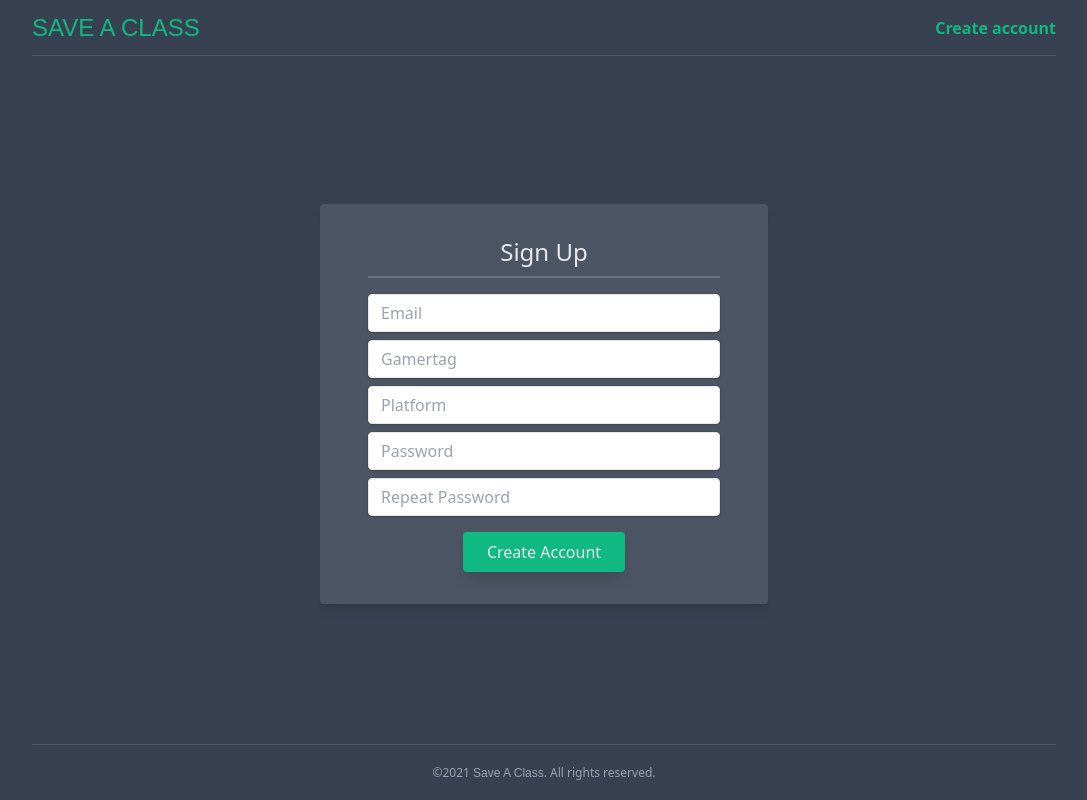
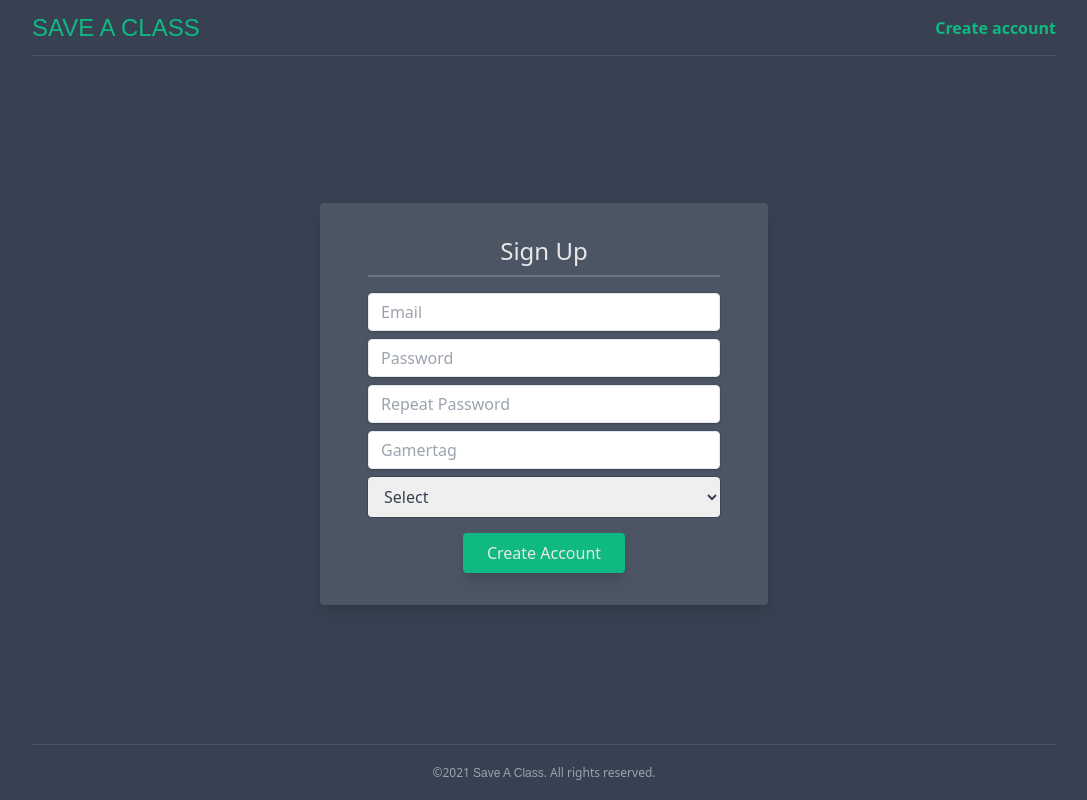
Before and after one commit to vorsakha/saveaclass, a Next.js app: page /sign-up in a window 1280 px wide. Shown: the whole page, without its empty margins (96-1183 px from the left). Built offline with nearby package versions, Linux system fonts and the light colour scheme; no server answers.

Commit message:
adding options for platform at signup

```diff
--- a/Redux/codData/codDataThunk.ts
+++ b/Redux/codData/codDataThunk.ts
@@ -13,7 +13,6 @@ export const getMpData = createAsyncThunk(
           "Content-type": "application/json",
         },
       };
-
       const mpData = await axios.post(`${url}/cod`, body, config);
 
       return mpData.data;
--- a/components/Dashboard.tsx
+++ b/components/Dashboard.tsx
@@ -36,7 +36,7 @@ const Dashboard: React.FC = () => {
     if (data === null) {
       dispatch(getMpData({ gamertag, platform }));
     }
-  }, []);
+  }, [gamertag]);
 
   const handleGetMpData = () => {
     dispatch(getMpData({ gamertag, platform }));
@@ -56,14 +56,14 @@ const Dashboard: React.FC = () => {
   return (
     <div className="min-h-total">
       {loading && <LoadingSpinner />}
-      <h1 className="text-start text-2xl my-4">Dashboard</h1>
+      <h1 className="text-start text-2xl my-4"> {gamertag}'s Dashboard</h1>
       {loading && (
         <p>
           COD API is slow at the moment, querying could take a little while.
         </p>
       )}
       <Button disabled={loading} click={handleGetMpData}>
-        Update Data
+        Get Data
       </Button>
       <div className="mt-4">
         <h2 className="text-start text-xl w-full mb-4">My last games</h2>
--- a/components/Navbar.tsx
+++ b/components/Navbar.tsx
@@ -1,5 +1,5 @@
 import Link from "next/link";
-import React from "react";
+import React, { useState } from "react";
 import { signOut } from "../Redux/auth/authSlice";
 import { clearCodData } from "../Redux/codData/codDataSlice";
 import { clearLoadouts } from "../Redux/loadout/loadoutSlice";
@@ -8,6 +8,8 @@ import Button from "./common/button";
 import NextLink from "./common/nextLink";
 
 const Navbar: React.FC = () => {
+  const [mobileMenu, setMobileMenu] = useState<boolean>(false);
+
   const { loggedIn } = useAppSelector((state) => state.auth);
 
   const dispatch = useAppDispatch();
@@ -19,14 +21,18 @@ const Navbar: React.FC = () => {
   };
 
   return (
-    <div className="min-w-screen h-14 px-4 ">
+    <div className="min-w-screen h-14 px-4">
       <div className="w-full flex flex-row justify-between items-center m-auto h-14 max-w-screen-lg border-b border-gray-600">
         <Link href="/">
           <a className="md:text-2xl uppercase text-xl text-green-500 font-blops">
             Save A Class
           </a>
         </Link>
-        <div className="flex flex-row justify-end items-center">
+        <div
+          className={`${
+            mobileMenu ? "flex-column min-h-screen justify-center" : "hidden"
+          } sm:flex sm:flex-row sm:justify-end items-center`}
+        >
           {loggedIn && (
             <>
               <NextLink className="mr-8" success href="/">
--- a/components/SignUp.tsx
+++ b/components/SignUp.tsx
@@ -18,8 +18,6 @@ const SignUp: React.FC = () => {
   const dispatch = useAppDispatch();
   const { loading } = useAppSelector((state) => state.auth);
 
-  //const router = useRouter();
-
   const [formInput, setFormInput] = useState<FormTypes>({
     email: "",
     password: "",
@@ -28,7 +26,9 @@ const SignUp: React.FC = () => {
     platform: "",
   });
 
-  const handleInputChange = (e: React.ChangeEvent<HTMLInputElement>): void => {
+  const handleInputChange = (
+    e: React.ChangeEvent<HTMLInputElement | HTMLSelectElement>
+  ): void => {
     setFormInput({
       ...formInput,
       [e.target.name]: e.target.value,
@@ -73,27 +73,6 @@ const SignUp: React.FC = () => {
         />
         <input
           className="shadow text-gray-700  appearance-none border rounded w-full py-2 px-3 leading-tight focus:outline-none focus:ring ring-1 ring-black ring-opacity-5 mb-2"
-          type="text"
-          name="gamertag"
-          placeholder="Gamertag"
-          onChange={(e) => handleInputChange(e)}
-          value={formInput.gamertag}
-          required
-          autoComplete="current-password"
-        />
-        <input
-          className="shadow text-gray-700  appearance-none border rounded w-full py-2 px-3 leading-tight focus:outline-none focus:ring ring-1 ring-black ring-opacity-5 mb-2"
-          type="text"
-          name="platform"
-          placeholder="Platform"
-          onChange={(e) => handleInputChange(e)}
-          value={formInput.platform}
-          required
-          autoComplete="current-password"
-        />
-
-        <input
-          className="shadow text-gray-700  appearance-none border rounded w-full py-2 px-3 leading-tight focus:outline-none focus:ring ring-1 ring-black ring-opacity-5 mb-2"
           type="password"
           name="password"
           placeholder="Password"
@@ -112,6 +91,42 @@ const SignUp: React.FC = () => {
           required
           autoComplete="current-password"
         />
+        <input
+          className="shadow text-gray-700  appearance-none border rounded w-full py-2 px-3 leading-tight focus:outline-none focus:ring ring-1 ring-black ring-opacity-5 mb-2"
+          type="text"
+          name="gamertag"
+          placeholder="Gamertag"
+          onChange={(e) => handleInputChange(e)}
+          value={formInput.gamertag}
+          required
+          autoComplete="current-password"
+        />
+        <select
+          className="text-gray-700 w-full py-2 px-3 focus:outline-none focus:ring ring-1 ring-black ring-opacity-20 rounded mb-2"
+          name="platform"
+          required
+          onChange={(e) => handleInputChange(e)}
+          value={formInput.platform}
+        >
+          <option className="text-gray-500" value="" disabled defaultValue="">
+            Select
+          </option>
+          <option className="text-gray-700" value="psn">
+            PlayStation
+          </option>
+          <option className="text-gray-700" value="steam">
+            Steam
+          </option>
+          <option className="text-gray-700" value="xbl">
+            XBOX
+          </option>
+          <option className="text-gray-700" value="battle">
+            BattleNET
+          </option>
+          <option className="text-gray-700" value="acti">
+            Activision ID
+          </option>
+        </select>
         <div className="flex justify-center mt-2">
           <button
             className={`hover:bg-green-600 px-6 py-2 rounded font-medium inline-block shadow-lg bg-green-500 focus:bg-green-600 ring-black ring-opacity-5 transition ease-in-out disabled:opacity-40`}
--- a/styles/utils.css
+++ b/styles/utils.css
@@ -7,6 +7,9 @@
   .min-h-total {
     min-height: calc(100vh - 112px);
   }
+  .min-h-mobile {
+    min-height: calc(100vh - 56px);
+  }
 }
 
 * {
```
Also changed, not shown: todo.txt.
